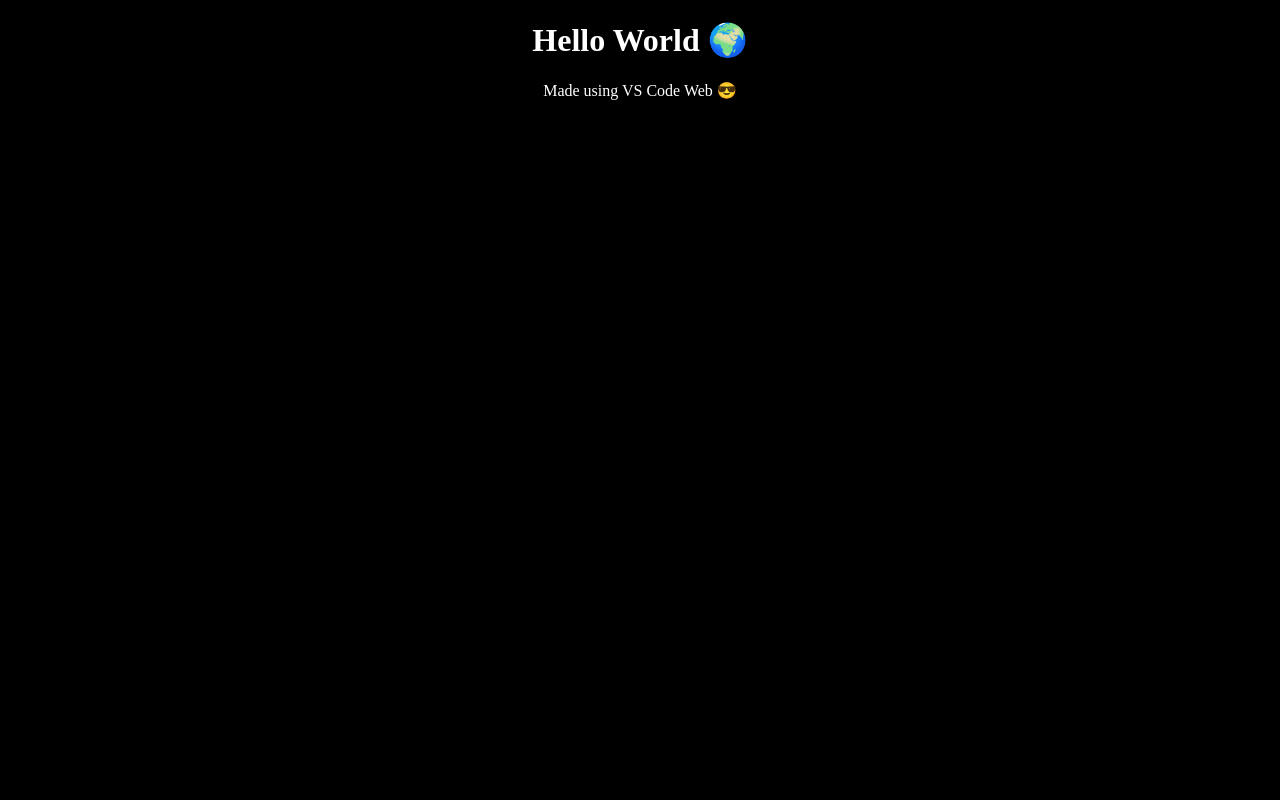
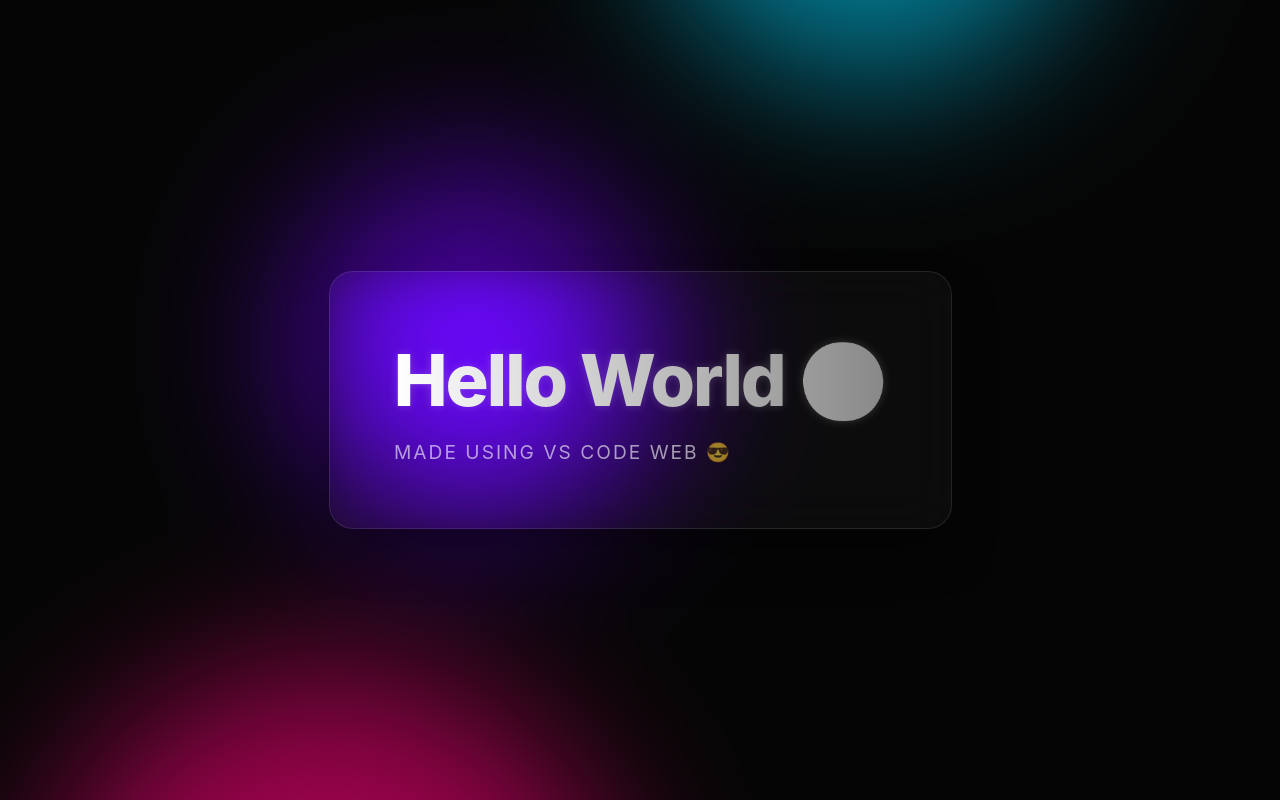
Before and after one commit to KuJoJot4ro/Cloud, a plain HTML site: page index.html in a window 1280 px wide. Shown: the top 800 px of the page. Drawn offline with Linux system fonts and the light colour scheme.

Commit message:
Some animated changes made

```diff
--- a/index.html
+++ b/index.html
@@ -1,7 +1,151 @@
 <!DOCTYPE html>
-<html>
-  <body style="background:black; color:white; text-align:center;">
-    <h1>Hello World 🌍</h1>
-    <p>Made using VS Code Web 😎</p>
-  </body>
+<html lang="en">
+<head>
+    <meta charset="UTF-8">
+    <meta name="viewport" content="width=device-width, initial-scale=1.0">
+    <title>Ultimate Aesthetic Experience</title>
+    <style>
+        :root {
+            --bg-color: #050505;
+            --accent-color: #00d4ff;
+            --secondary-color: #ff007a;
+            --glass-bg: rgba(255, 255, 255, 0.03);
+            --glass-border: rgba(255, 255, 255, 0.1);
+        }
+
+        * {
+            margin: 0;
+            padding: 0;
+            box-sizing: border-box;
+            font-family: 'Inter', -apple-system, BlinkMacSystemFont, "Segoe UI", Roboto, sans-serif;
+        }
+
+        body {
+            background-color: var(--bg-color);
+            height: 100vh;
+            display: flex;
+            align-items: center;
+            justify-content: center;
+            overflow: hidden;
+            perspective: 1000px;
+        }
+
+        /* Animated Mesh Gradient Background */
+        .background-blobs {
+            position: absolute;
+            width: 100%;
+            height: 100%;
+            z-index: -1;
+            filter: blur(80px);
+            animation: rotate 20s linear infinite;
+        }
+
+        .blob {
+            position: absolute;
+            border-radius: 50%;
+            opacity: 0.6;
+            animation: move 10s ease-in-out infinite alternate;
+        }
+
+        .blob-1 { width: 400px; height: 400px; background: var(--accent-color); top: -10%; left: -10%; }
+        .blob-2 { width: 500px; height: 500px; background: var(--secondary-color); bottom: -10%; right: -10%; animation-delay: -2s; }
+        .blob-3 { width: 300px; height: 300px; background: #7000ff; top: 40%; left: 30%; animation-delay: -5s; }
+
+        /* Glassmorphism Card */
+        .card {
+            background: var(--glass-bg);
+            backdrop-filter: blur(25px) saturate(180%);
+            -webkit-backdrop-filter: blur(25px) saturate(180%);
+            border: 1px solid var(--glass-border);
+            border-radius: 24px;
+            padding: 4rem;
+            box-shadow: 0 25px 50px -12px rgba(0, 0, 0, 0.5);
+            animation: cardEntrance 1.2s cubic-bezier(0.2, 0.8, 0.2, 1);
+            position: relative;
+            z-index: 1;
+        }
+
+        .card:hover {
+            transform: translateY(-5px) scale(1.02);
+            transition: all 0.5s cubic-bezier(0.2, 0.8, 0.2, 1);
+            border: 1px solid rgba(255, 255, 255, 0.2);
+        }
+
+        /* Typography & Effects */
+        h1 {
+            font-size: 4.5rem;
+            font-weight: 800;
+            letter-spacing: -2px;
+            background: linear-gradient(to right, #fff, #888);
+            -webkit-background-clip: text;
+            -webkit-text-fill-color: transparent;
+            margin-bottom: 1rem;
+            animation: textGlow 3s ease-in-out infinite alternate;
+        }
+
+        p {
+            font-size: 1.2rem;
+            color: rgba(255, 255, 255, 0.6);
+            letter-spacing: 2px;
+            text-transform: uppercase;
+        }
+
+        /* Animations */
+        @keyframes rotate {
+            from { transform: rotate(0deg); }
+            to { transform: rotate(360deg); }
+        }
+
+        @keyframes move {
+            from { transform: translate(0, 0) scale(1); }
+            to { transform: translate(50px, 100px) scale(1.2); }
+        }
+
+        @keyframes cardEntrance {
+            from { opacity: 0; transform: scale(0.8) translateY(40px); }
+            to { opacity: 1; transform: scale(1) translateY(0); }
+        }
+
+        @keyframes textGlow {
+            from { filter: drop-shadow(0 0 2px rgba(255,255,255,0.1)); }
+            to { filter: drop-shadow(0 0 15px rgba(255,255,255,0.4)); }
+        }
+
+        /* Mouse Follower Glow (Optional JS needed for full effect, but CSS radial works) */
+        .card::after {
+            content: "";
+            position: absolute;
+            top: 0; left: 0; right: 0; bottom: 0;
+            border-radius: 24px;
+            background: radial-gradient(600px circle at var(--x) var(--y), rgba(255,255,255,0.06), transparent 40%);
+            z-index: -1;
+        }
+    </style>
+</head>
+<body>
+
+    <div class="background-blobs">
+        <div class="blob blob-1"></div>
+        <div class="blob blob-2"></div>
+        <div class="blob blob-3"></div>
+    </div>
+
+    <div class="card" id="card">
+        <h1>Hello World 🌍</h1>
+        <p>Made using VS Code Web 😎</p>
+    </div>
+
+    <script>
+        // Smooth Mouse Tracking for the card glow
+        const card = document.getElementById('card');
+        card.addEventListener('mousemove', e => {
+            const rect = card.getBoundingClientRect();
+            const x = e.clientX - rect.left;
+            const y = e.clientY - rect.top;
+            card.style.setProperty('--x', `${x}px`);
+            card.style.setProperty('--y', `${y}px`);
+        });
+    </script>
+
+</body>
 </html>
```
